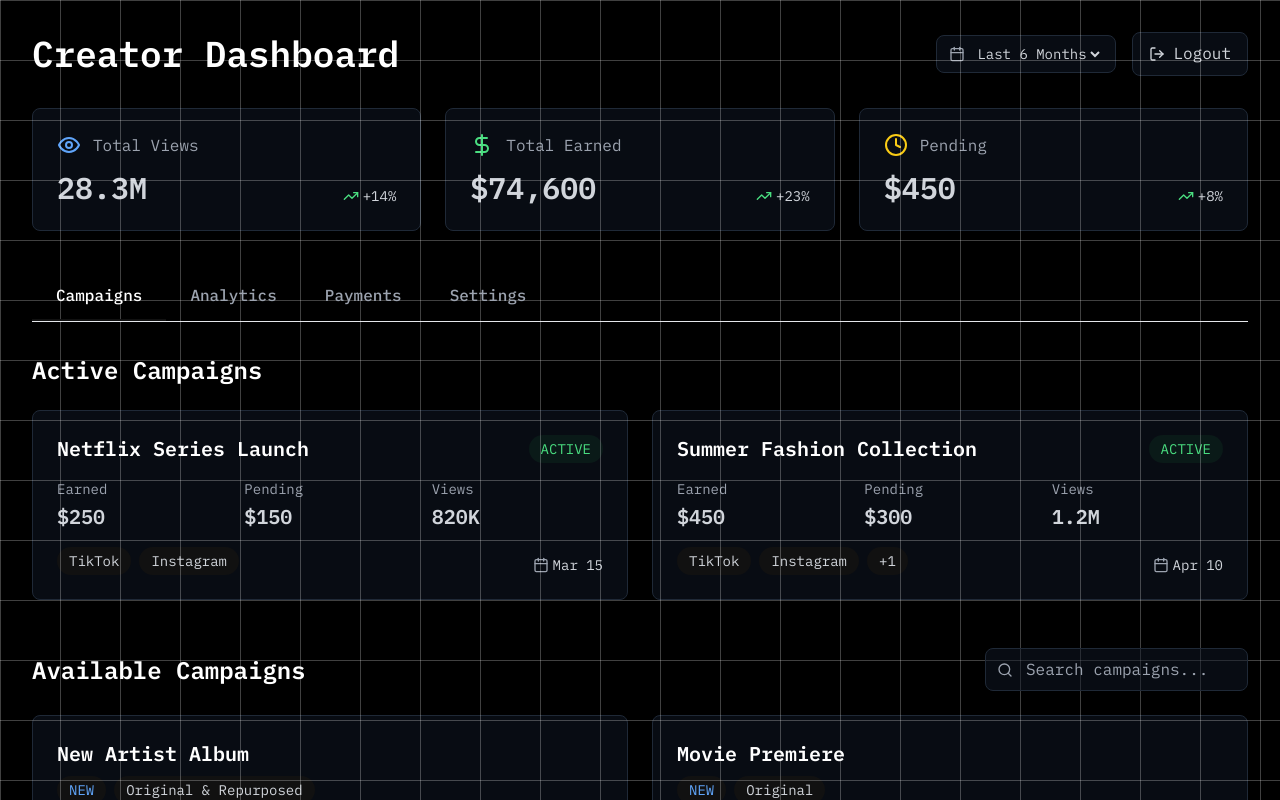
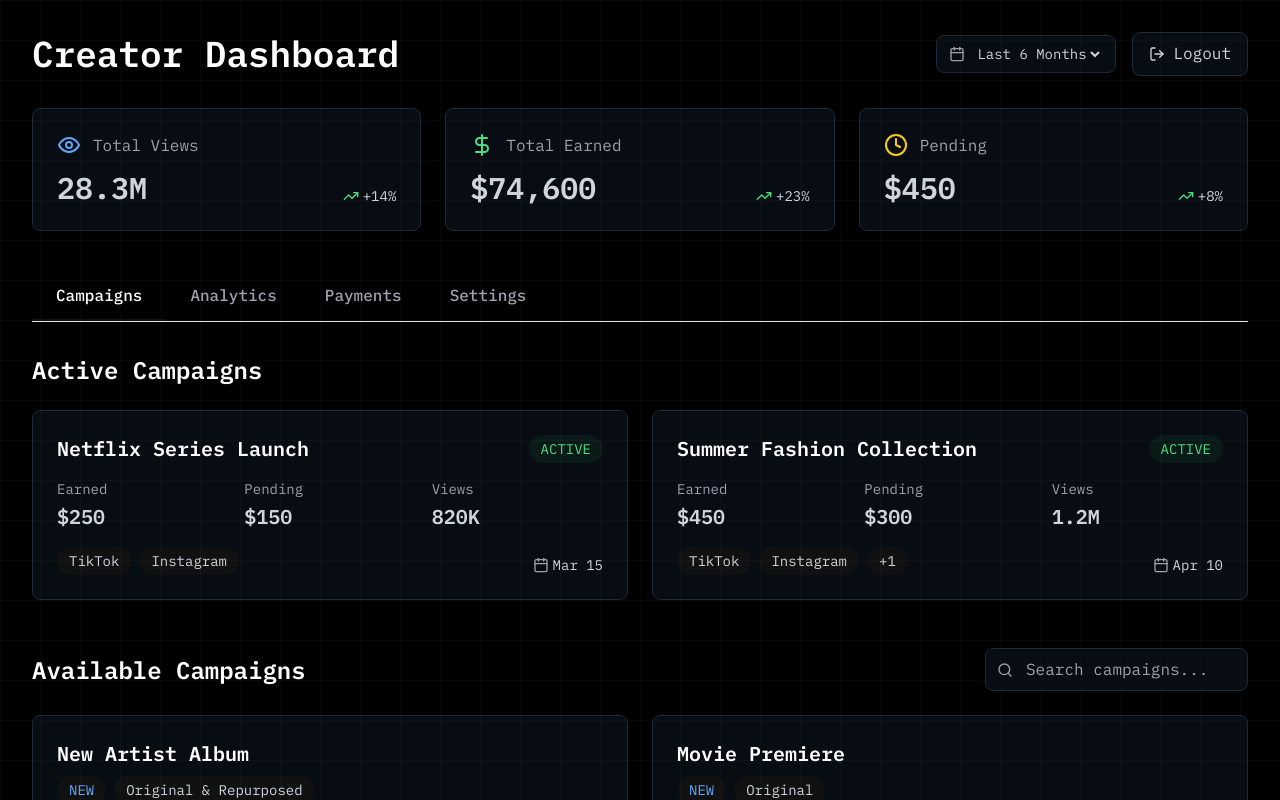
Before and after one commit to arconkli/cos, a Next.js app: page /dashboard in a window 1280 px wide. Shown: the top 800 px of the page. Built offline with nearby package versions, Linux system fonts and the light colour scheme; sample sign-in values are in the browser's storage.

Commit message:
c 3.7 45

```diff
--- a/src/components/CreatorDashboard.tsx
+++ b/src/components/CreatorDashboard.tsx
@@ -207,12 +207,12 @@ const availableCampaigns = [
   }
 ];
 
-// Background pattern component (subtle version)
+// Background pattern component (matching landing page)
 const BackgroundPattern = memo(() => (
   <div className="absolute inset-0 overflow-hidden pointer-events-none" aria-hidden="true">
-    <svg width="100%" height="100%" className="opacity-3">
-      <pattern id="grid" width="60" height="60" patternUnits="userSpaceOnUse">
-        <path d="M 60 0 L 0 0 0 60" fill="none" stroke="white" strokeWidth="0.5"/>
+    <svg width="100%" height="100%" className="opacity-5">
+      <pattern id="grid" width="40" height="40" patternUnits="userSpaceOnUse">
+        <path d="M 40 0 L 0 0 0 40" fill="none" stroke="white" strokeWidth="1"/>
       </pattern>
       <rect width="100%" height="100%" fill="url(#grid)" />
     </svg>
@@ -1061,8 +1061,8 @@ export default function CreatorDashboard() {
   );
 
   return (
-    <div className="min-h-screen bg-black p-4 md:p-8">
-      {/* Subtle background pattern */}
+    <div className="min-h-screen bg-black p-4 md:p-8 relative">
+      {/* Background pattern matching landing page */}
       <BackgroundPattern />
 
       {/* Header with Title and Time Filter */}
```
